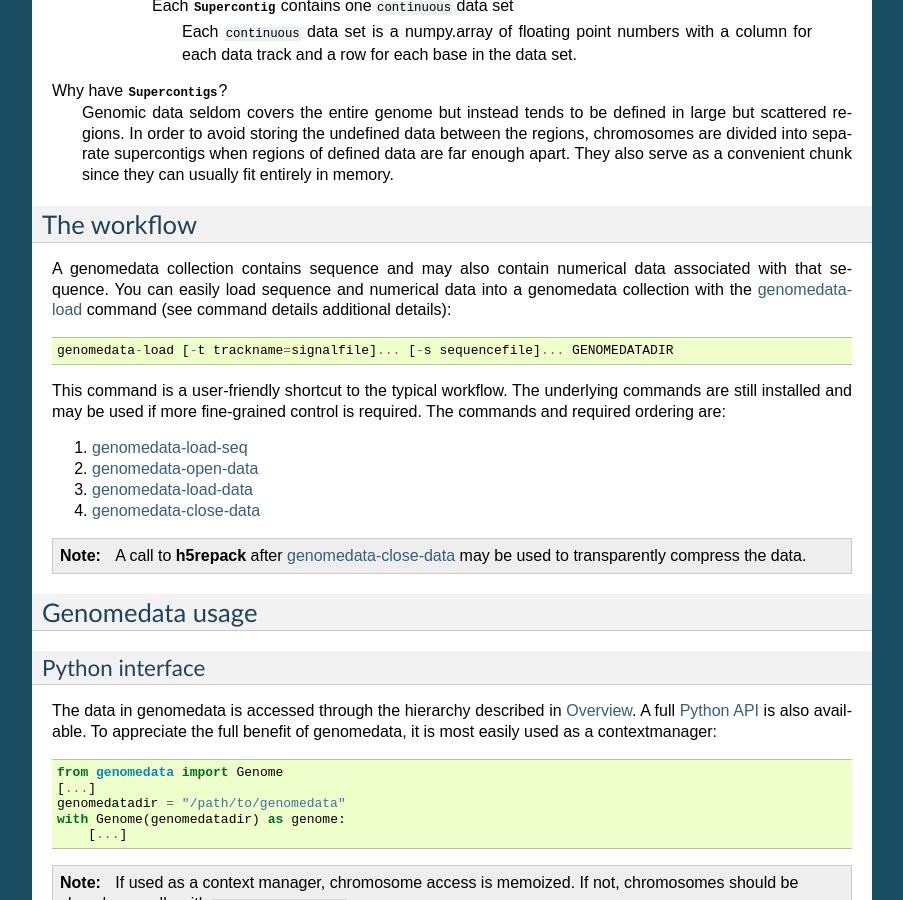
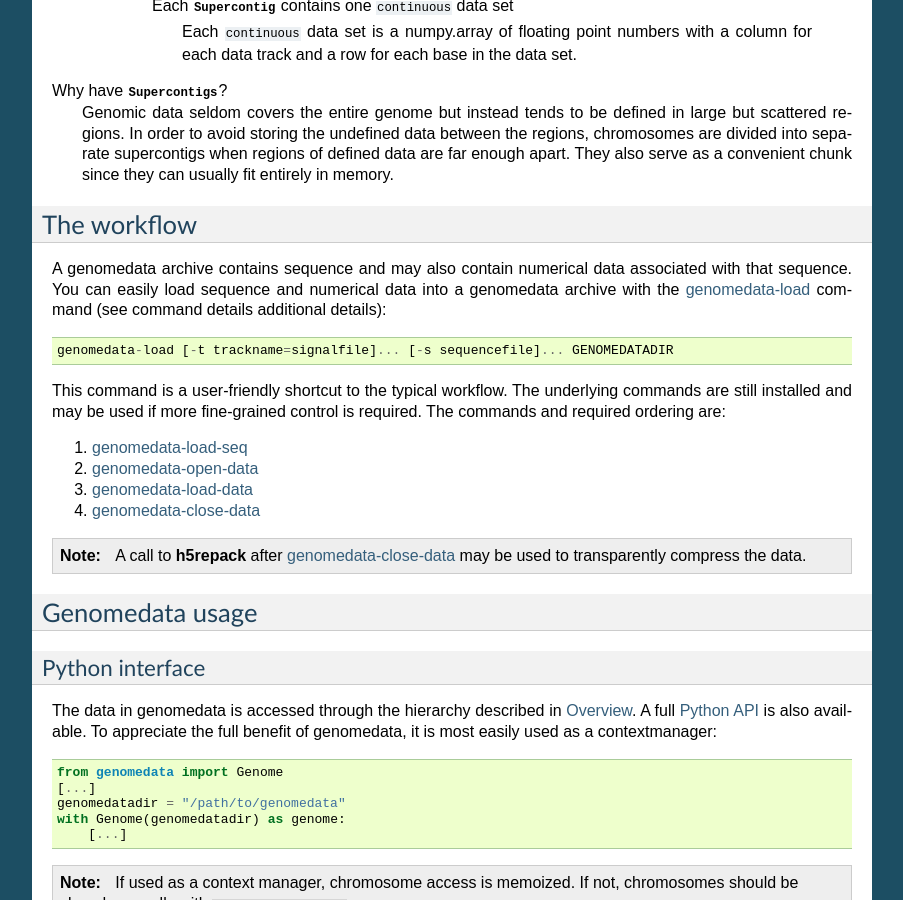
Before and after one commit to hoffmangroup/genomedata, a Sphinx documentation site: the page built from doc/genomedata.rst, in a window 1280 px wide and 900 px high, scrolled down 985 px. Shown: the whole window, without its empty margins (198-1101 px from the left). Built offline with Sphinx 7.4.7, drawn with Linux system fonts in a browser that asks for light colours; some of the changed text lies outside the part shown.

Commit message:
Changed references to genomedata directory or collection to genomedata archive

```diff
--- a/doc/genomedata.rst
+++ b/doc/genomedata.rst
@@ -71,9 +71,9 @@
 
 The workflow
 ============
-A genomedata collection contains sequence and may also contain
+A genomedata archive contains sequence and may also contain
 numerical data associated with that sequence. You can easily load
-sequence and numerical data into a genomedata collection with the
+sequence and numerical data into a genomedata archive with the
 :ref:`genomedata-load` command (see command details additional details)::
 
     genomedata-load [-t trackname=signalfile]... [-s sequencefile]... GENOMEDATADIR
@@ -174,11 +174,11 @@
     * trackname is a ``string`` identifier (e.g. ``broad.h3k27me3``)
     * datafile contains one column of data for this data track
       in one of the following formats: |signal file formats|
-- the name of the genomedata collection to create
+- the name of the genomedata archive to create
 
 For example, let's say you have sequence data for chrX (``chrX.fa``) and
 chrY (``chrY.fa.gz``), as well as two signal tracks: high (``signal.high.wig``)
-and low (``signal.low.bed.gz``). You could construct a genomedata collection
+and low (``signal.low.bed.gz``). You could construct a genomedata archive
 named ``mygenomedata`` in the current directory with the following command::
 
     genomedata-load -s chrX.fa -s chrY.fa.gz -t high=signal.high.wig -t low=signal.low.bed.gz mygenomedata
```
Also changed, not shown: other parts of doc/genomedata.rst (+1 -1 lines), genomedata/__init__.py (+5 -6 lines).
